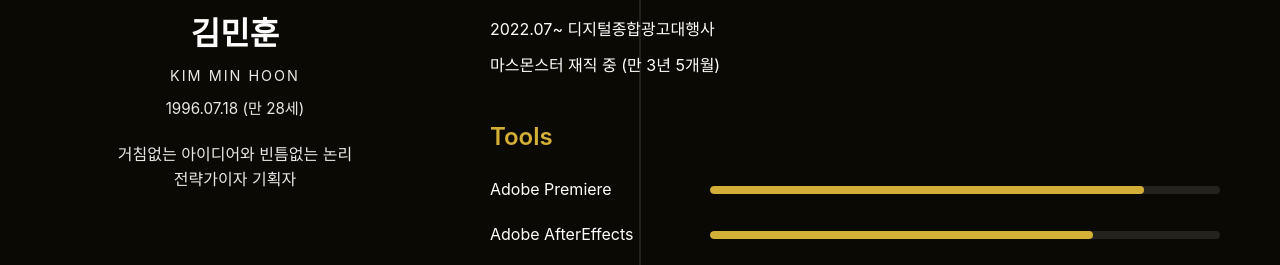
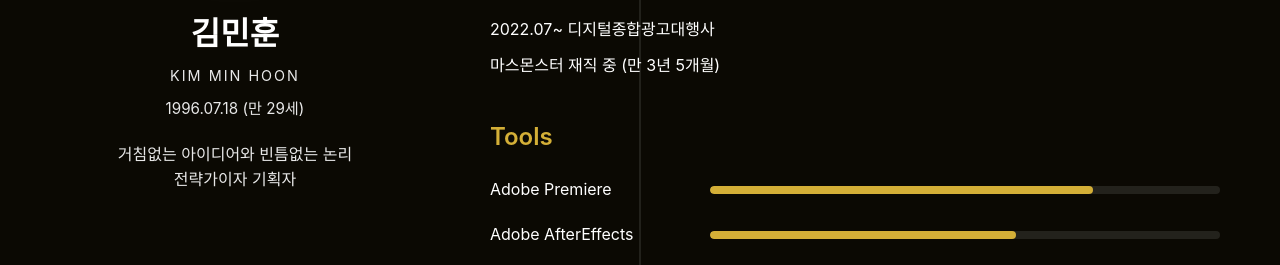
Before and after one commit to alsgns07456/my-first-vibe-portfolio, a plain HTML site: page index.html in a window 1280 px wide. Shown: the part 1172-1437 px from the top of the page. Drawn offline with Linux system fonts and the light colour scheme.

Commit message:
tool update

```diff
--- a/index.html
+++ b/index.html
@@ -40,7 +40,7 @@
                     <div class="profile-info">
                         <h2 class="profile-name">김민훈</h2>
                         <p class="profile-name-en">KIM MIN HOON</p>
-                        <p class="profile-birth">1996.07.18 (만 28세)</p>
+                        <p class="profile-birth">1996.07.18 (만 29세)</p>
                         <p class="profile-tagline">거침없는 아이디어와 빈틈없는 논리<br>전략가이자 기획자</p>
                     </div>
                 </div>
@@ -74,13 +74,13 @@
                             <div class="tool-item">
                                 <span class="tool-name">Adobe Premiere</span>
                                 <div class="skill-bar">
-                                    <div class="skill-fill" style="width: 85%"></div>
+                                    <div class="skill-fill" style="width: 75%"></div>
                                 </div>
                             </div>
                             <div class="tool-item">
                                 <span class="tool-name">Adobe AfterEffects</span>
                                 <div class="skill-bar">
-                                    <div class="skill-fill" style="width: 75%"></div>
+                                    <div class="skill-fill" style="width: 60%"></div>
                                 </div>
                             </div>
                             <div class="tool-item">
```
